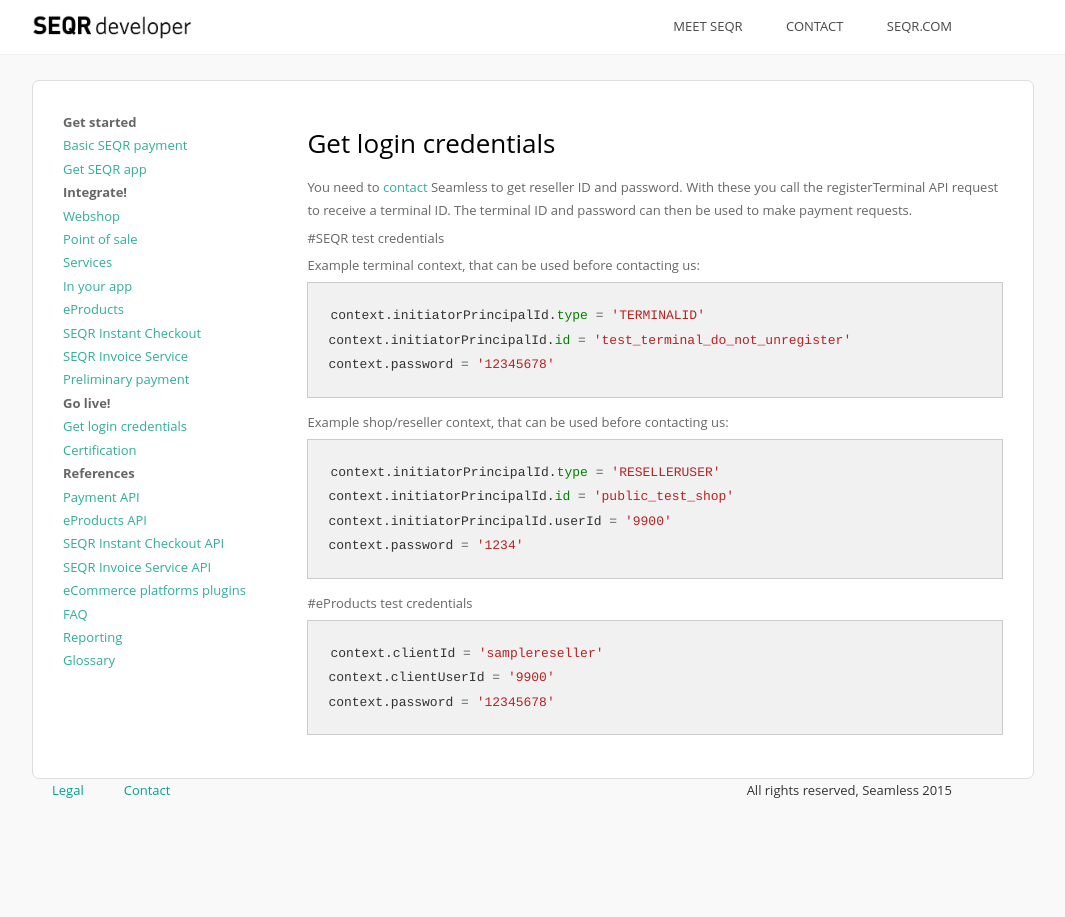
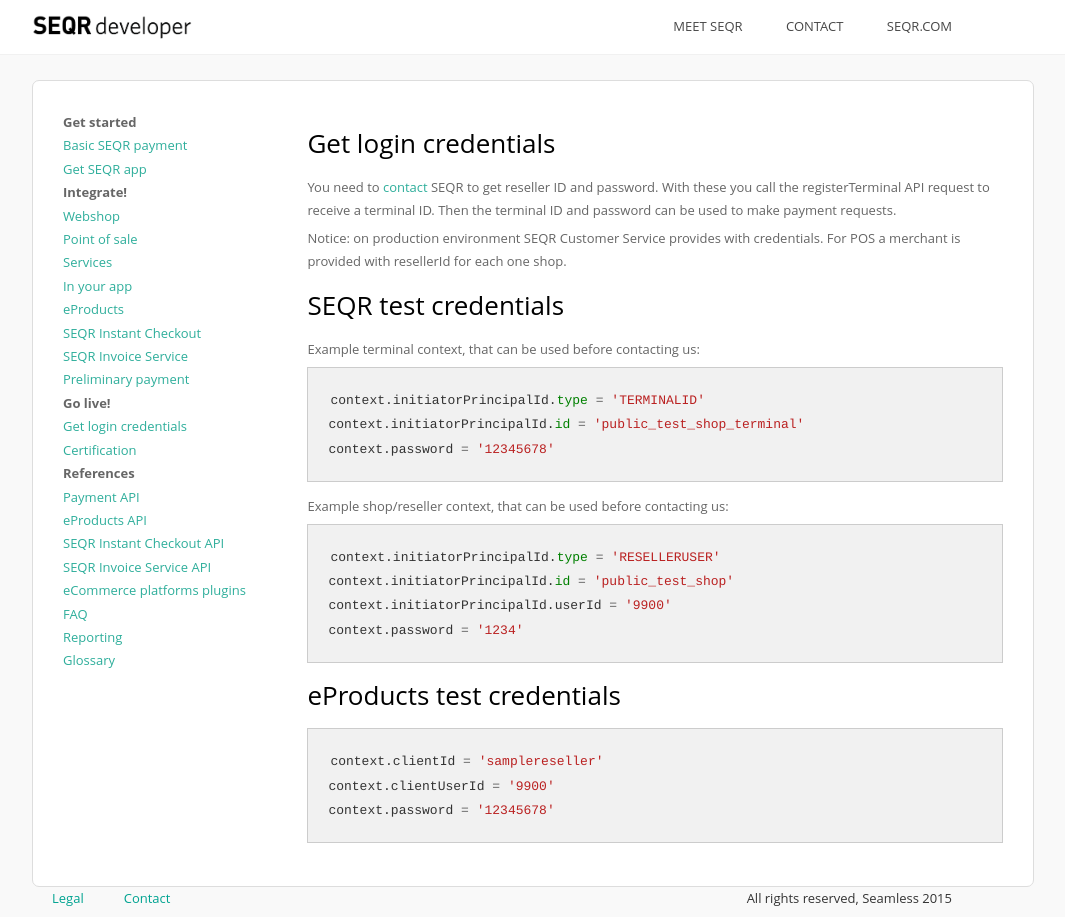
Before and after one commit to SeamlessDistribution/SeamlessDistribution.github.io, a Jekyll site: the page built from merchant/reference/signup.md, in a window 1280 px wide. Shown: the whole page, without its empty margins (138-1203 px from the left). Built offline with Jekyll 4.4.1, drawn with Linux system fonts in a browser that asks for light colours.

Commit message:
add info

```diff
--- a/merchant/reference/signup.md
+++ b/merchant/reference/signup.md
@@ -6,15 +6,16 @@
 
 # Get login credentials
 
-You need to [contact](/contact) Seamless to get reseller ID and password. With these you call the registerTerminal API request to receive a terminal ID. The terminal ID and password can then be used to make payment requests.
+You need to [contact](/contact) SEQR to get reseller ID and password. With these you call the registerTerminal API request to receive a terminal ID. Then the terminal ID and password can be used to make payment requests.
 
+Notice: on production environment SEQR Customer Service provides with credentials. For POS a merchant is provided with resellerId for each one shop.
 
-#SEQR test credentials
+# SEQR test credentials
 
 Example terminal context, that can be used before contacting us:
 {% highlight python %}
 context.initiatorPrincipalId.type = 'TERMINALID'
-context.initiatorPrincipalId.id = 'test_terminal_do_not_unregister'
+context.initiatorPrincipalId.id = 'public_test_shop_terminal'
 context.password = '12345678'
 {% endhighlight %}
 
@@ -26,7 +27,7 @@
 context.password = '1234'
 {% endhighlight %}
 
-#eProducts test credentials
+# eProducts test credentials
 
 {% highlight python %}
 context.clientId = 'samplereseller'
```
